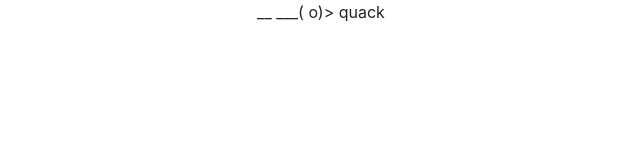
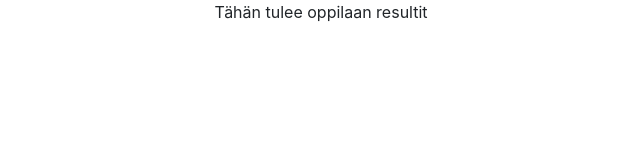
Before and after one commit to laukempp/SoveltoAppStudent, a React (Create React App) app in the folder soveltoapp_reactfront/: page /student/results in a window 1280 px wide. Shown: the top 160 px of the page, without its empty margins (319-959 px from the left). Built offline with nearby package versions, Linux system fonts and the light colour scheme; no server answers.

Commit message:
result sivu alustettu ja muutoksia logouttiin ja routesiin

```diff
--- a/soveltoapp_reactfront/src/components/student/Result.js
+++ b/soveltoapp_reactfront/src/components/student/Result.js
@@ -0,0 +1,9 @@
+import React from 'react'
+
+export default function Result() {
+    return (
+        <div>
+            Tähän tulee oppilaan resultit
+        </div>
+    )
+}
--- a/soveltoapp_reactfront/src/components/teacher/Logout.js
+++ b/soveltoapp_reactfront/src/components/teacher/Logout.js
@@ -1,12 +1,12 @@
 import React from 'react'
+import { Link } from 'react-router-dom';
+import auth from '../../service/Auth'
 export default function Logout() {
-    const tokenRemover = () => {
-        sessionStorage.removeItem("tommi");
-    }
-    tokenRemover();
+          auth.logOut();
     return (
         <div>
             <p>Logout successful!</p>
+
         </div>
     )
 }
--- a/soveltoapp_reactfront/src/layout/Routes.js
+++ b/soveltoapp_reactfront/src/layout/Routes.js
@@ -11,7 +11,7 @@ import MainWebSocket from '../components/student/MainWebSocket'
 /*import Wait from "../components/student/Wait";*/
 import Quiz from "../components/student/Quiz";
 import Logout from '../components/teacher/Logout';
-import Footer from "./Footer";
+import Result from "../components/student/Result";
 const Routes = () => (
   <Router>
     <Switch>
@@ -22,6 +22,7 @@ const Routes = () => (
       <Route exact path="/student/" component={MainWebSocket} />
       <Route exact path="/student/wait" component={MainWebSocket} />
       <Route exact path="/student/quiz" component={Quiz} />
+      <Route exact path="/student/results" component={Result} />
       <Route path="/logout" component={Logout} />
       <Route path="/dashboard/*" component={Dashboard} />
       <Route path="/student/*" component={MainWebSocket} />
```
Also changed, not shown: soveltoapp_reactfront/src/components/student/MainWebSocket.js (+0 -24 lines).
